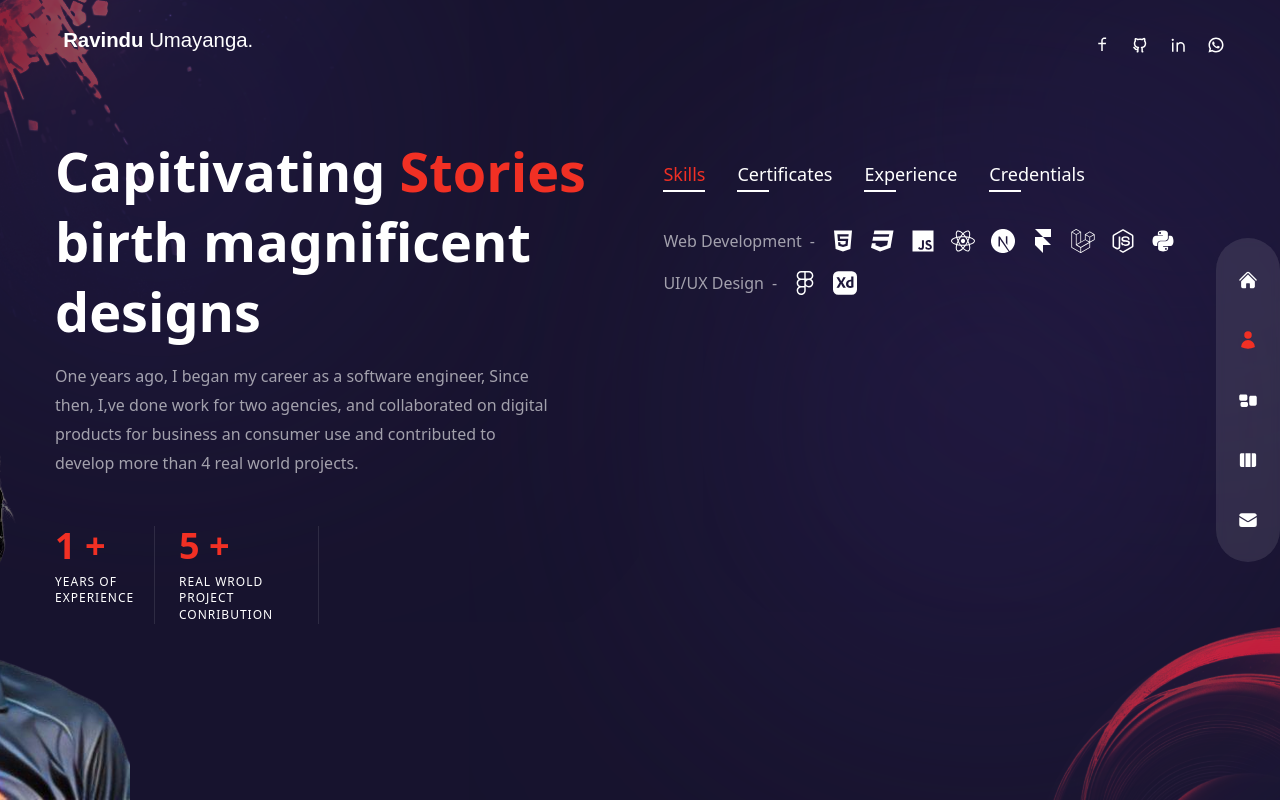
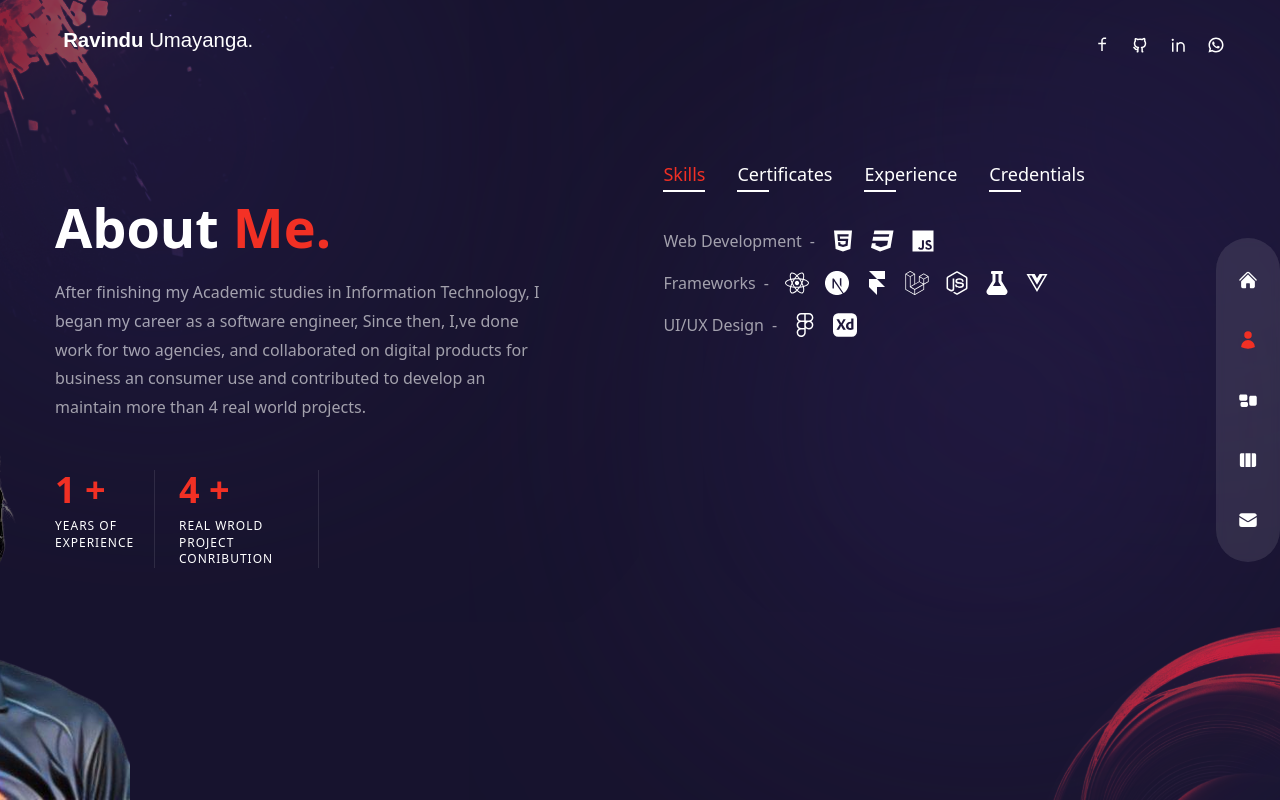
Before and after one commit to RavinduISHA/Portfolio-nextjs, a Next.js app: page /about in a window 1280 px wide. Built offline with nearby package versions, Linux system fonts and the light colour scheme.

Commit message:
adding some Ui fixes

```diff
--- a/pages/about/index.js
+++ b/pages/about/index.js
@@ -10,7 +10,9 @@ import {
   FaFigma,
   FaLaravel,
   FaNodeJs,
-  FaPython,
+  // FaPython,
+  FaFlask,
+  FaVuejs,
 } from "react-icons/fa";
 
 import {
@@ -32,12 +34,18 @@ const aboutData = [
           <FaHtml5 key="html5" />,
           <FaCss3 key="css3" />,
           <FaJs key="js" />,
+        ],
+      },
+      {
+        title: 'Frameworks',
+        icons: [
           <FaReact key="react" />,
           <SiNextdotjs key="next" />,
           <SiFramer key="framer" />,
           <FaLaravel key="laravel" />,
           <FaNodeJs key="nodejs" />,
-          <FaPython key="python" />,
+          <FaFlask key="python" />,
+          <FaVuejs key="vuejs" />
         ],
       },
       {
@@ -144,7 +152,7 @@ const About = () => {
           animate="show"
           exit='hidden'
           className="h2"
-        >Capitivating <span className="text-accent">Stories</span> birth magnificent designs
+        >About <span className="text-accent">Me.</span>
         </motion.h2>
         <motion.p
           variants={fadeIn('right', 0.4)}
@@ -152,7 +160,7 @@ const About = () => {
           animate="show"
           exit='hidden'
           className="max-w-[500px] mx-auto xl:mx-0 mb-6 xl:mb-12 px-2 xl:px-0"
-        >One years ago, I began my career as a software engineer, Since then, I,ve done work for two agencies, and collaborated on digital products for business an consumer use and contributed to develop more than 4 real world projects.</motion.p>
+        >After finishing my Academic studies in Information Technology, I began my career as a software engineer, Since then, I,ve done work for two agencies, and collaborated on digital products for business an consumer use and contributed to develop an maintain more than 4 real world projects.</motion.p>
         {/* counters */}
         <motion.div
           variants={fadeIn('right', 0.6)}
@@ -172,7 +180,7 @@ const About = () => {
             {/* project */}
             <div className="relative flex-0 after:w-[1px] after:h-full after:bg-white/10 after:absolute after:top-0 after:right-0">
               <div className="text-2xl xl:text-4xl font-extrabold text-accent mb-2">
-                <CountUp start={0} end={5} duration={10} /> +
+                <CountUp start={0} end={4} duration={10} /> +
               </div>
               <div className="text-xs uppercase tracking-[1px] leading-[1.4] max-w-[140px]">Real Wrold Project Conribution</div>
             </div>
--- a/pages/index.js
+++ b/pages/index.js
@@ -24,8 +24,8 @@ const Home = () => {
             initial='hidden'
             animate='show'
             exit='hidden'
-            className='h1'>Hello My name is<br/>{' '}
-          <span className='text-accent'> Ravindu Umayanga</span>
+            className='h1'>Hello, I&apos;m Ravindu<br/>{' '}
+          <span className='text-accent'> Full Stack Developer</span>
           </motion.h1>
           {/* subtitile */}
           <motion.p
```
